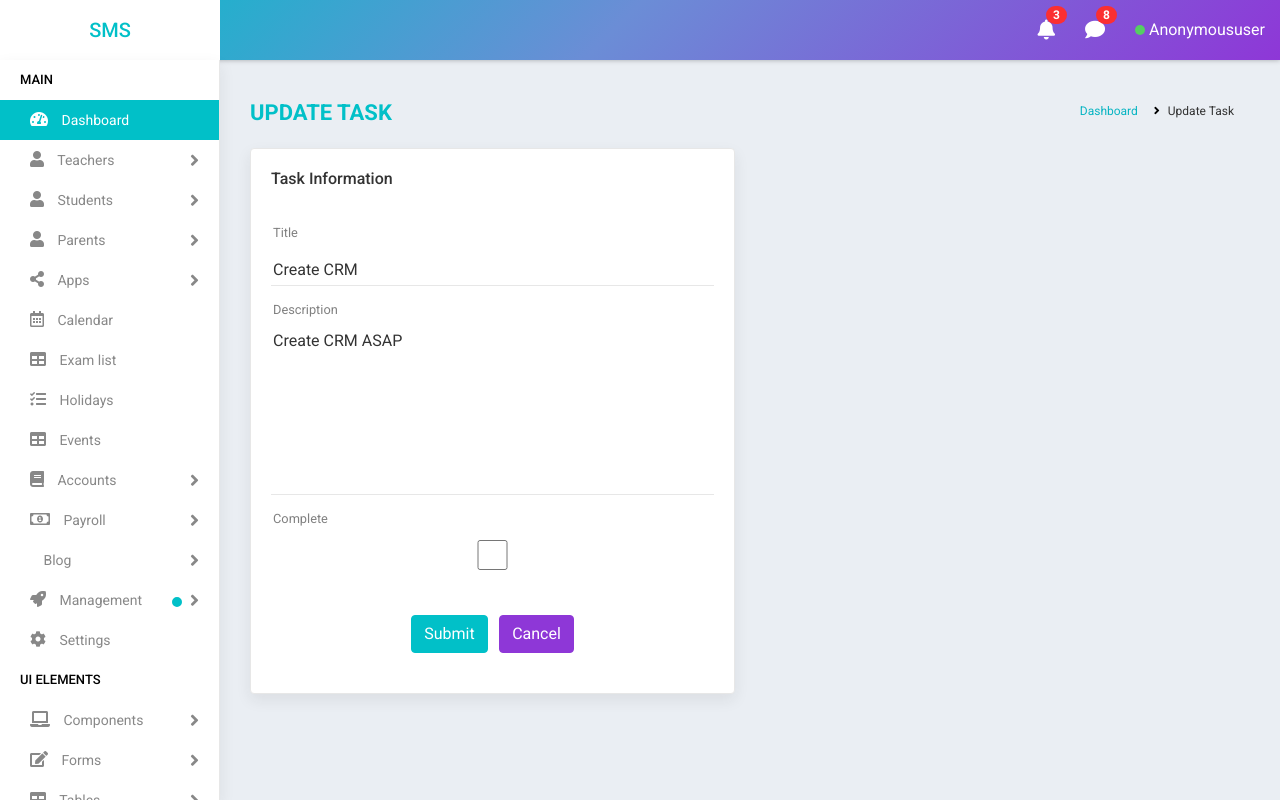
After one commit to ananduv2/StudentManagementSystem, a Django app: page /task/edit/1/ in a window 1280 px wide. The commit adds this page. Run offline with Django 3.2, Linux system fonts and the light colour scheme; data comes from the database, SQL or seed files in the repository; both versions use the stored data as it was after the commit; some libraries are stand-ins or nearby versions.

Commit message:
task updation added

```diff
--- a/data/forms.py
+++ b/data/forms.py
@@ -12,3 +12,8 @@ class CourseBatchForm(ModelForm):
     class Meta:
         model = StudentCourseData
         fields = '__all__'
+
+class TaskForm(ModelForm):
+    class Meta:
+        model = TrainerTask
+        fields = ['title','description','complete']
--- a/data/views.py
+++ b/data/views.py
@@ -7,7 +7,7 @@ from django.db.models import Q
 
 
 from .models import Student,Batch,TrainerTask,Trainer,StudentCourseData
-from .forms import StudentForm,CourseBatchForm
+from .forms import StudentForm,CourseBatchForm,TaskForm
 
 # Create your views here.
 
@@ -78,7 +78,7 @@ class AddCourseBatch(View):
         form =CourseBatchForm(request.POST)
         if form.is_valid():
             form.save()
-            return HttpResponse("Done")
+            return redirect('students')
         return redirect('students')
 
 class DeleteCourseBatch(View):
@@ -92,3 +92,19 @@ class DeleteCourseBatch(View):
         batch = StudentCourseData.objects.get(id=id)
         msg = "Do you wish to delete?"
         return render(request,'data/confirmation_msg.html',{'msg':msg})
+
+
+class TaskUpdate(View):
+
+    def get(self,request,id):
+        task = TrainerTask.objects.get(id=id)
+        form  = TaskForm(instance=task)
+        return render(request,'data/task_view.html',{'form':form})
+
+    def post(self,request,id):
+        task = TrainerTask.objects.get(id=id)
+        form =TaskForm(request.POST,instance=task)
+        if form.is_valid():
+            form.save()
+            return redirect('students')
+        return redirect('students')
--- a/sms/urls.py
+++ b/sms/urls.py
@@ -26,4 +26,5 @@ urlpatterns = [
     path('student/delete/<str:id>/',StudentDeleteView.as_view(),name='student_delete'),
     path('student/add_course_data/<str:id>/',AddCourseBatch.as_view(),name='add_course_data'),
     path('student/delete_course_data/<str:id>/',DeleteCourseBatch.as_view(),name='delete_course_data'),
+    path('task/edit/<str:id>/',TaskUpdate.as_view(),name='task_update'),
 ]
--- a/templates/data/add_course_data.html
+++ b/templates/data/add_course_data.html
@@ -40,12 +40,12 @@
                          <div class="col-lg-6 col-md-6 col-sm-6 col-12">
                             <form class="custom-mt-form" method="post" action>
                               {% csrf_token %}
-                              <fieldset disabled="disabled">
+                              <!-- <fieldset disabled="disabled"> -->
                                <div class="form-group custom-mt-form-group">
                                 {{form.student}}
                                   <label class="control-label">Student Name</label><i class="bar"></i>
                                </div>
-                            </fieldset>
+                            <!-- </fieldset> -->
                          </div>
                          <div class="col-lg-6 col-md-6 col-sm-6 col-12">
                               <div class="form-group custom-mt-form-group">
--- /dev/null
+++ b/templates/data/task_view.html
@@ -0,0 +1,54 @@
+{% extends 'data/main.html' %}
+
+{% load static %}
+
+    {% block content %}
+    <div class="main-wrapper">
+
+        {% include 'data/topbar.html' %}
+
+        {% include 'data/sidebar.html' %}
+<div class="page-wrapper"> <!-- content -->
+    <div class="content container-fluid">
+    <div class="page-header">
+        <div class="row">
+            <div class="col-lg-7 col-md-12 col-sm-12 col-12">
+                <h5 class="text-uppercase">Update Task</h5>
+            </div>
+            <div class="col-lg-5 col-md-12 col-sm-12 col-12">
+                <ul class="list-inline breadcrumb float-right">
+                    <li class="list-inline-item"><a href="{% url 'students' %}">Dashboard</a></li>
+                    <li class="list-inline-item">Update Task</li>
+                </ul>
+            </div>
+        </div>
+    </div>
+        <div class="row">
+            <div class="col-md-6">
+                <div class="card-box">
+                    <h4 class="card-title">Task Information</h4><br>
+                    <form method ="post" action>
+                        {% csrf_token %}
+                        <div class="form-group custom-mt-form-group">
+                            {{form.title}}
+                            <label class="control-label">Title</label><i class="bar"></i>
+                        </div>
+                        <div class="form-group custom-mt-form-group">
+                            {{form.description}}
+                            <label class="control-label">Description</label><i class="bar"></i>
+                        </div>
+                        <div class="form-group custom-mt-form-group">
+                            {{form.complete}}
+                            <label class="control-label">Complete</label>
+                        </div>
+                        <div class="form-group text-center custom-mt-form-group">
+                            <button class="btn btn-primary mr-2" type="submit">Submit</button>
+                            <a class="btn btn-secondary" href="{% url 'students' %}">Cancel</a>
+                         </div>
+                    </form>
+                </div>
+            </div>
+        </div>
+    </div>
+</div>
+{% endblock %}
```
Also changed, not shown: templates/data/task_list.html (+2 -7 lines), db.sqlite3.
